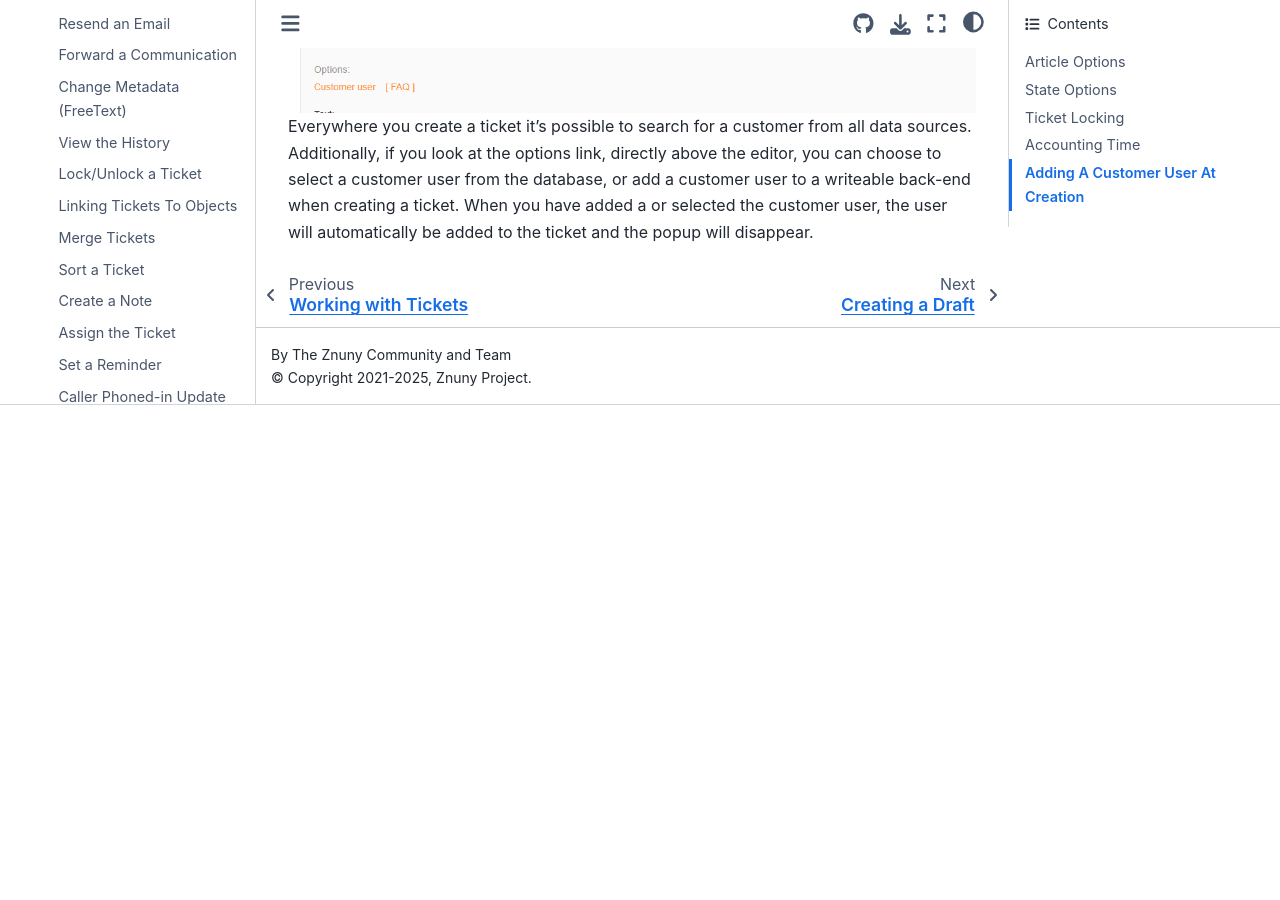
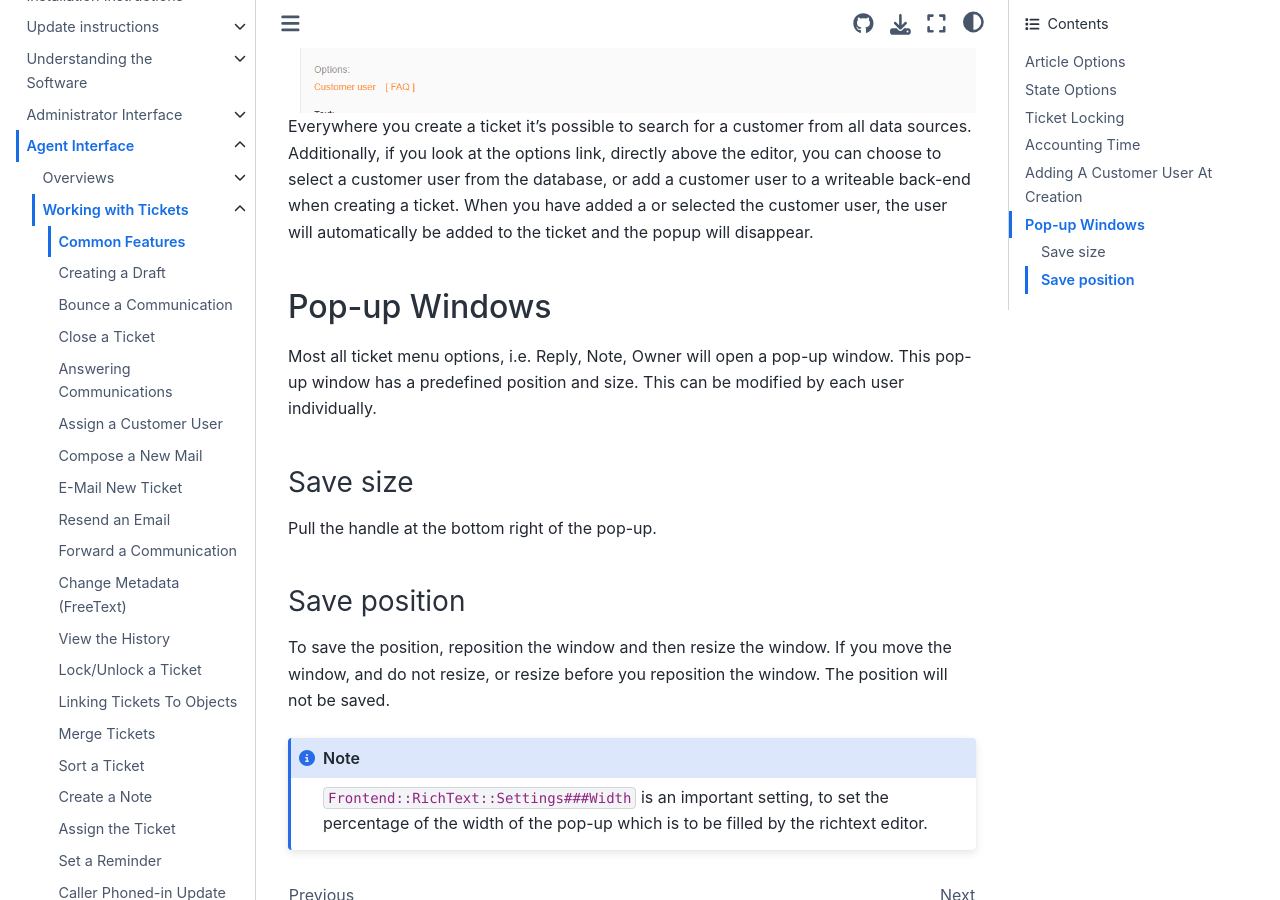
Before and after one commit to znuny/manual, a Sphinx documentation site: the page built from source/agentinterface/ticketviews/agentticketactioncommon/index.rst, in a window 1280 px wide and 900 px high, scrolled down 5155 px. Built offline with Sphinx 7.4.7 and the Sphinx Book theme 1.1.4, drawn with Linux system fonts in a browser that asks for light colours; before the commit the page ends 5560 px from its top, so only the background shows below that.

Commit message:
Resolve "Improved PopupProfiles and Frontend::RichText::Settings###Width."

```diff
--- a/source/agentinterface/ticketviews/agentticketactioncommon/index.rst
+++ b/source/agentinterface/ticketviews/agentticketactioncommon/index.rst
@@ -60,8 +60,6 @@ Snippets are available on a queue-by-queue basis. You may therefore not have a s
 .. image:: images/snippet_animation.gif
     :alt: Snippet Usage Animation
 
-
-
 State Options
 *************
 
@@ -101,7 +99,6 @@ If you want to make setting the priority a locking event, then the configuration
 
     Searching for the **Action** in the system configuration is the quickest way to find available options.
 
-
 Accounting Time
 ***************
 
@@ -127,3 +124,22 @@ Adding A Customer User At Creation
     :alt: Customer User Add At Create
 
 Everywhere you create a ticket it's possible to search for a customer from all data sources. Additionally, if you look at the options link, directly above the editor, you can choose to select a customer user from the database, or add a customer user to a writeable back-end when creating a ticket. When you have added a or selected the customer user, the user will automatically be added to the ticket and the popup will disappear.
+
+Pop-up Windows
+**************
+
+Most all ticket menu options, i.e. Reply, Note, Owner will open a pop-up window. This pop-up window has a predefined position and size. This can be modified by each user individually.
+
+Save size
+=========
+
+Pull the handle at the bottom right of the pop-up.
+
+Save position
+=============
+
+To save the position, reposition the window and then resize the window. If you move the window, and do not resize, or resize before you reposition the window. The position will not be saved.
+
+.. note::
+
+    ``Frontend::RichText::Settings###Width`` is an important setting, to set the percentage of the width of the pop-up which is to be filled by the richtext editor.
```
